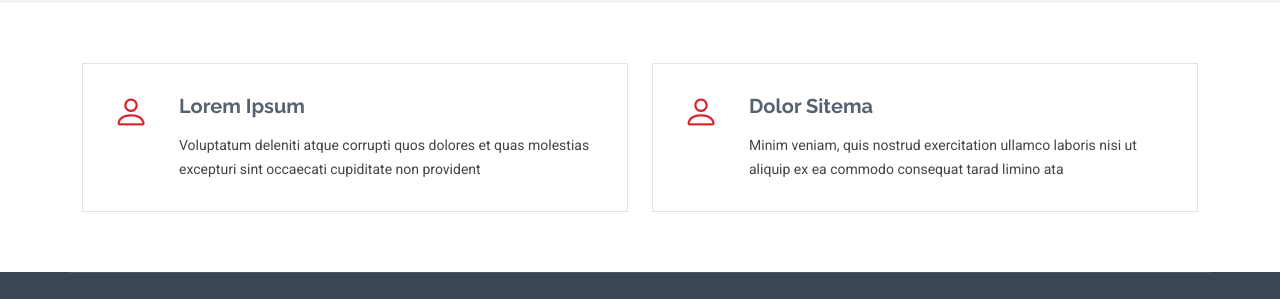
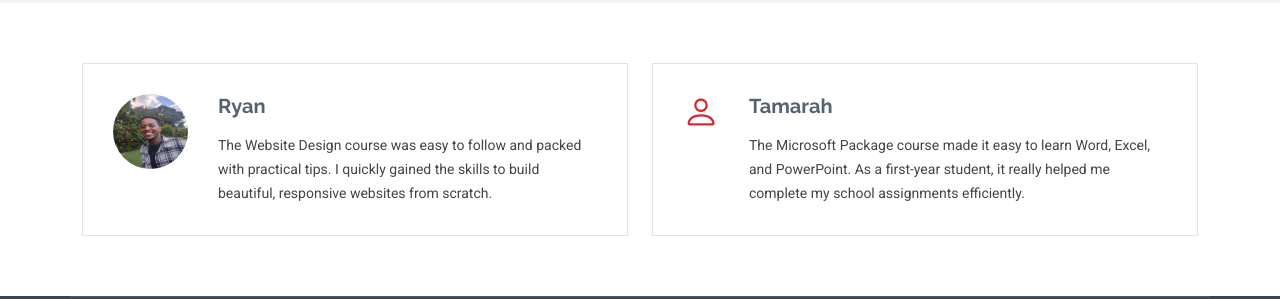
Before and after one commit to TraceyMunyagia/Skillcraft, a plain HTML site: page services.html in a window 1280 px wide. Shown: the part 169-468 px from the top of the page. Drawn offline with Linux system fonts and the light colour scheme.

Commit message:
testimonials

```diff
--- a/services.html
+++ b/services.html
@@ -85,10 +85,11 @@
 
           <div class="col-md-6" data-aos="fade-up" data-aos-delay="100">
             <div class="service-item d-flex position-relative h-100">
-              <i class="bi bi-person icon flex-shrink-0"></i>
+              <img src="assets/img/ryan.jpg" alt="Person" class="icon flex-shrink-0" style="width: 75px; height: 75px; border-radius: 65%;">
+
               <div>
-                <h4 class="title"><a href="#" class="stretched-link">Lorem Ipsum</a></h4>
-                <p class="description">Voluptatum deleniti atque corrupti quos dolores et quas molestias excepturi sint occaecati cupiditate non provident</p>
+                <h4 class="title"><a href="#" class="stretched-link">Ryan</a></h4>
+                <p class="description">The Website Design course was easy to follow and packed with practical tips. I quickly gained the skills to build beautiful, responsive websites from scratch. </p>
               </div>
             </div>
           </div><!-- End Service Item -->
@@ -97,8 +98,8 @@
             <div class="service-item d-flex position-relative h-100">
               <i class="bi bi-person icon flex-shrink-0"></i>
               <div>
-                <h4 class="title"><a href="#" class="stretched-link">Dolor Sitema</a></h4>
-                <p class="description">Minim veniam, quis nostrud exercitation ullamco laboris nisi ut aliquip ex ea commodo consequat tarad limino ata</p>
+                <h4 class="title"><a href="#" class="stretched-link">Tamarah</a></h4>
+                <p class="description">The Microsoft Package course made it easy to learn Word, Excel, and PowerPoint. As a first-year student, it really helped me complete my school assignments efficiently.</p>
               </div>
             </div>
           </div><!-- End Service Item -->
```
Also changed, not shown: assets/img/ryan.jpg (added).
